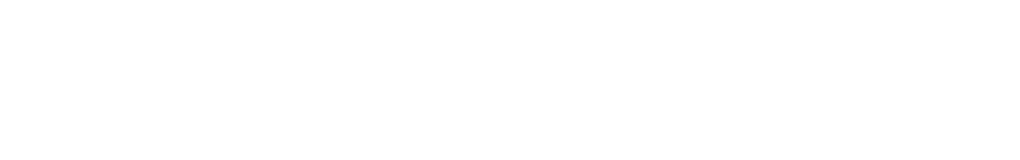
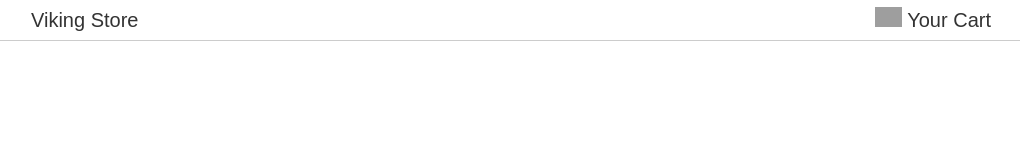
Before and after one commit to SampsonCrowley/viking-store, a plain HTML site: page index.html in a window 1280 px wide. Shown: the whole page, without its empty margins (129-1149 px from the left). Drawn offline with Linux system fonts and the light colour scheme; grey boxes are pictures that could not be loaded.

Commit message:
sticky header and styles

```diff
--- a/index.html
+++ b/index.html
@@ -5,6 +5,16 @@
   </head>
   <body>
     <header>
+      <div>
+        <div class="logo">
+        <a href="/">Viking Store</a>
+      </div>
+      <div class="nav-cart">
+        <a href="/cart">
+          <img src="https://s3.amazonaws.com/viking_education/demos/viking_store_app/icon_empty_cart.png"> Your Cart
+        </a>
+      </div>
+      </div>
     </header>
     <section>
     </section>
--- a/main.css
+++ b/main.css
@@ -1,6 +1,35 @@
 body{
+  padding:0;
+  margin:0;
   position:relative;
   min-height:100vh;
   width:100%;
   font: 20px arial, san-serif;
 }
+header{
+  position:fixed;
+  width:100%;
+  top:0;
+  left:0;
+  height:40px;
+  line-height: 40px;
+  border-bottom: 1px solid #ccc;
+  z-index:100;
+}
+header > div {
+  max-width: 960px;
+  margin:auto;
+}
+header img{
+  max-height: 20px;
+}
+header a {
+  color:#333;
+  text-decoration: none
+}
+header .logo {
+  float:left;
+}
+header .nav-cart {
+  float:right;
+}
```
